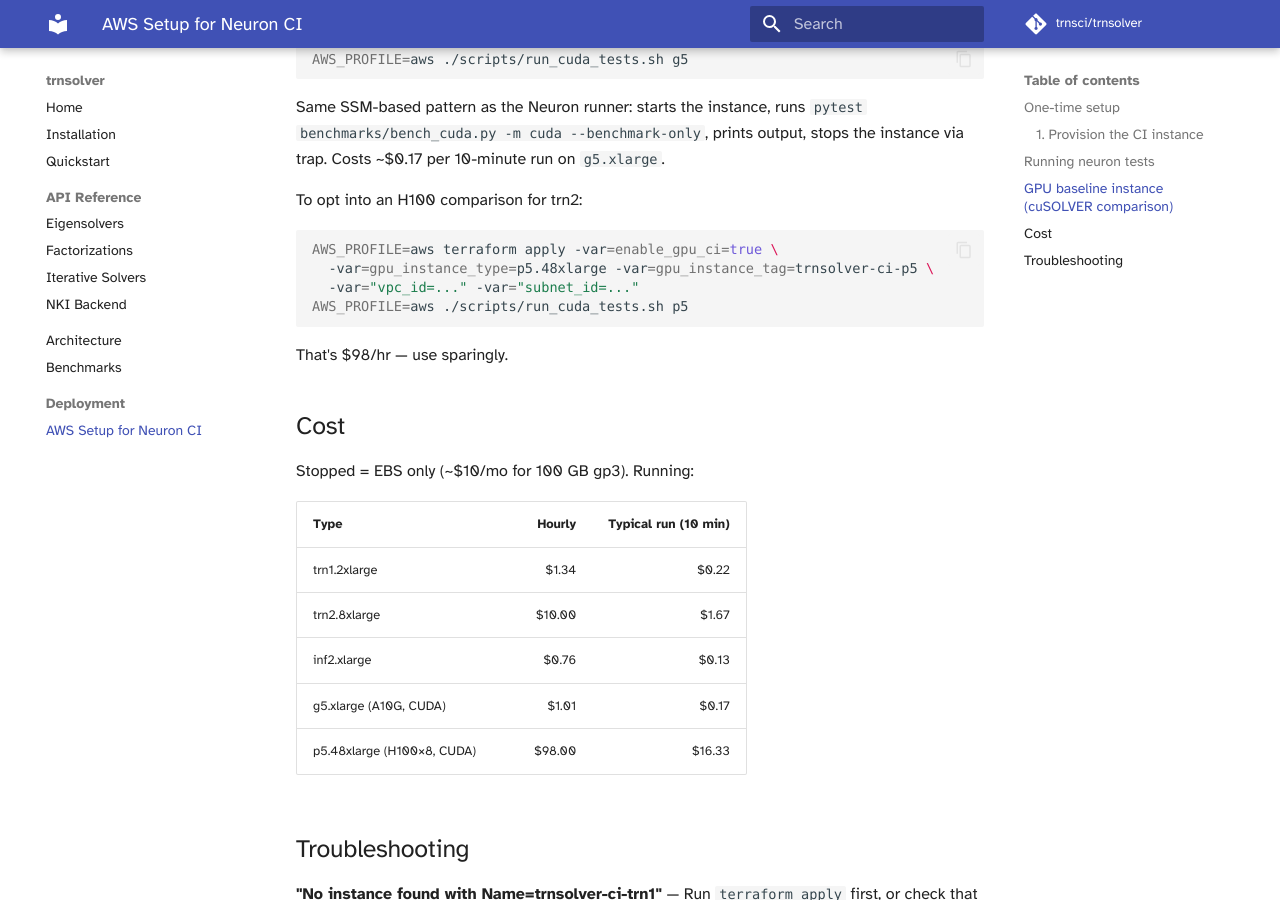
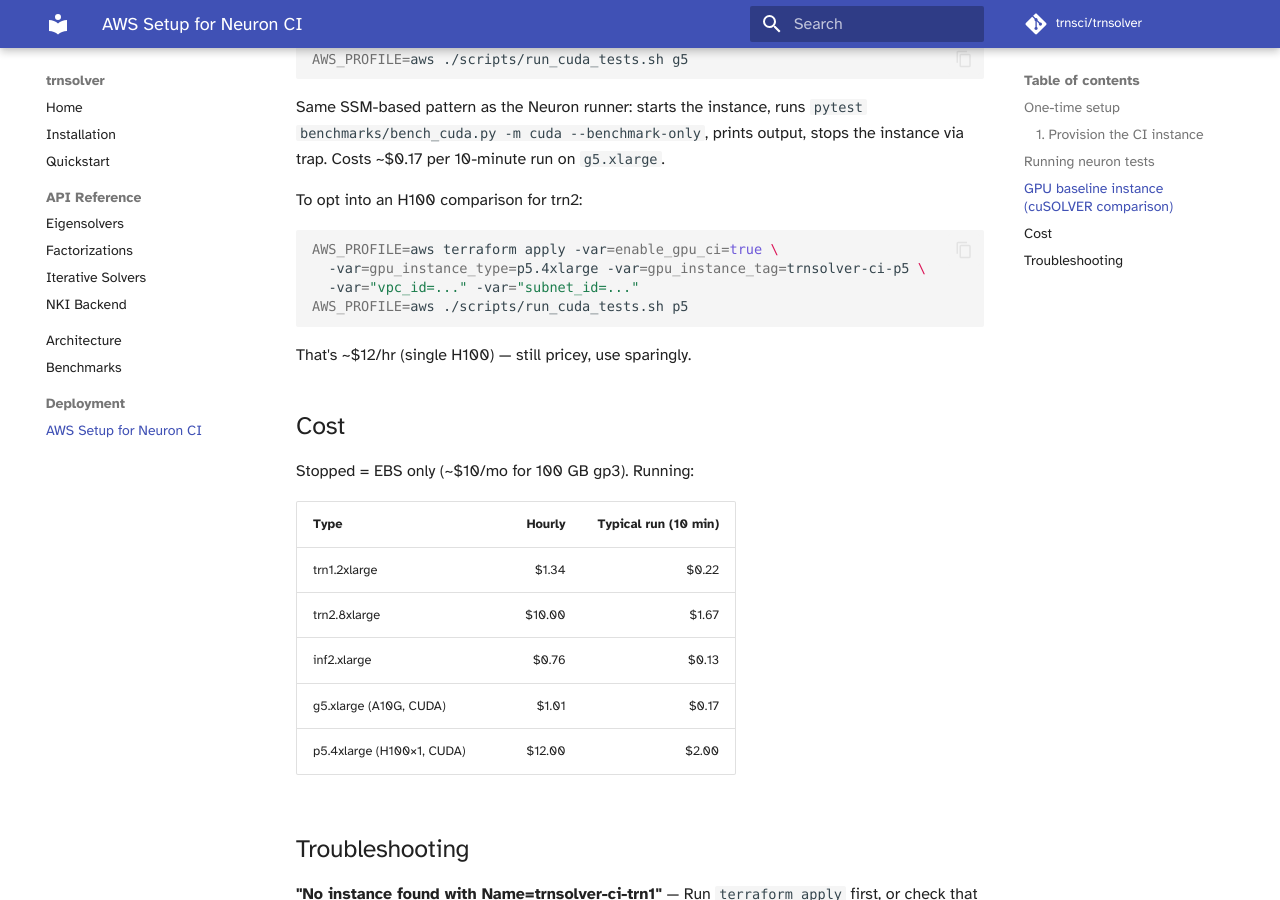
Before and after one commit to trnsci/trnsolver, an MkDocs documentation site: the page built from docs/aws_setup.md, in a window 1280 px wide and 900 px high, scrolled down 1536 px. Built offline with MkDocs 1.6.1 and Material for MkDocs 9.7.7, drawn with Linux system fonts in a browser that asks for light colours; some web fonts are replaced; comment, search, counter and statistics services are not loaded.

Commit message:
infra: use p5.4xlarge (1x H100) not p5.48xlarge for trn2 peer
Single-GPU p5.4xlarge is ~$12/hr vs ~$98/hr for the 8x box — same H100
silicon, right-sized for benchmarking a single chip-to-chip comparison
against trn2. Updates docs, terraform comments, cost table.

````diff
--- a/docs/aws_setup.md
+++ b/docs/aws_setup.md
@@ -72,12 +72,12 @@
 
 ```bash
 AWS_PROFILE=aws terraform apply -var=enable_gpu_ci=true \
-  -var=gpu_instance_type=p5.48xlarge -var=gpu_instance_tag=trnsolver-ci-p5 \
+  -var=gpu_instance_type=p5.4xlarge -var=gpu_instance_tag=trnsolver-ci-p5 \
   -var="vpc_id=..." -var="subnet_id=..."
 AWS_PROFILE=aws ./scripts/run_cuda_tests.sh p5
 ```
 
-That's $98/hr — use sparingly.
+That's ~$12/hr (single H100) — still pricey, use sparingly.
 
 ## Cost
 
@@ -89,7 +89,7 @@
 | trn2.8xlarge | $10.00 | $1.67 |
 | inf2.xlarge | $0.76 | $0.13 |
 | g5.xlarge (A10G, CUDA) | $1.01 | $0.17 |
-| p5.48xlarge (H100×8, CUDA) | $98.00 | $16.33 |
+| p5.4xlarge (H100×1, CUDA) | $12.00 | $2.00 |
 
 ## Troubleshooting
 
````
Also changed, not shown: docs/benchmarks.md (+2 -2 lines), 1 other file.
